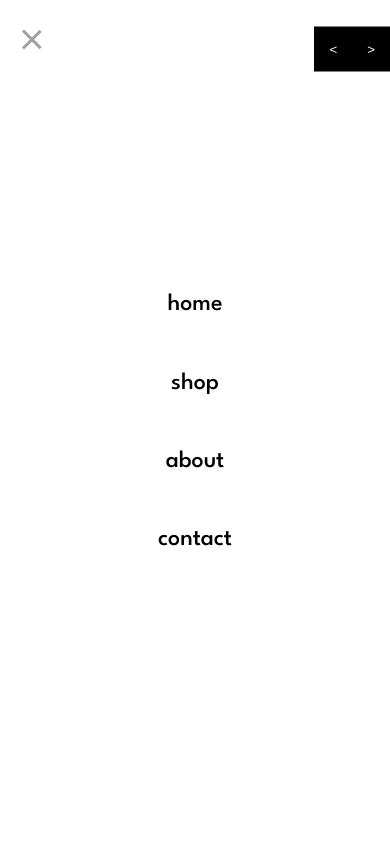
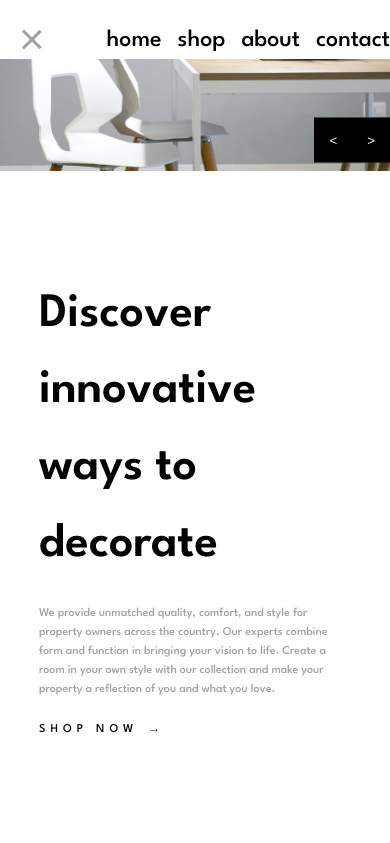
Before and after one commit to savg92/furniture_vainillaJs, a plain HTML site: page index.html in a window 390 px wide. Both pictures are taken after a click on the element 32 px from the left and 39 px from the top of the page. Shown: the top 843 px of the page. Drawn offline with Linux system fonts and the light colour scheme.

Commit message:
Refactor header styles and add mobile menu functionality

```diff
--- a/css/style.css
+++ b/css/style.css
@@ -27,8 +27,9 @@ header {
 
 nav {
   display: flex;
-  justify-content: space-between;
+  /* justify-content: space-between; */
   align-items: center;
+  /* position: fixed; */
 }
 
 .menu-icon {
@@ -38,17 +39,27 @@ nav {
   z-index: 20;
 }
 
+.menu-icon.active + .bar {
+  z-index: 20;
+}
+
 .bar {
   width: 25px;
   height: 3px;
-  background-color: black;
+  background-color: white;
   margin: 3px 0;
   transition: 0.4s;
+  /* position: fixed; */
 }
 
 .logo {
-  font-size: 24px;
-  font-weight: bold;
+    font-size: 24px;
+    font-weight: bold;
+    /* justify-self: auto; */
+    /* display: flex; */
+    /* align-items: center; */
+    /* justify-content: center; */
+    margin: auto;
 }
 
 nav ul {
@@ -58,19 +69,21 @@ nav ul {
   top: 0;
   left: 0;
   width: 100%;
-  height: 100%;
+  height: 7%;
   background-color: white;
-  flex-direction: column;
-  justify-content: center;
-  align-items: center;
+  justify-content: flex-end;
+  align-items: flex-end;
 }
 
 nav ul.show {
   display: flex;
+  gap: 1rem;
+  /* margin: 0 1rem; */
+  /* z-index: 100; */
 }
 
 nav ul li {
-  margin: 20px 0;
+    margin: 2rem 0 0 0rem;
 }
 
 nav ul li a {
@@ -80,10 +93,12 @@ nav ul li a {
   font-size: 24px;
 }
 
+
 /* Animated hamburger icon */
 .menu-icon.active .bar:nth-child(1) {
   transform: rotate(-45deg) translate(-7px, 6px);
-  background-color: var(--color-dark-gray)
+  background-color: var(--color-dark-gray);
+  /* position: fixed; */
 }
 
 .menu-icon.active .bar:nth-child(2) {
@@ -92,7 +107,8 @@ nav ul li a {
 
 .menu-icon.active .bar:nth-child(3) {
   transform: rotate(45deg) translate(-7px, -6px);
-    background-color: var(--color-dark-gray)
+    background-color: var(--color-dark-gray);
+    /* position: fixed; */
 }
 
 
@@ -102,7 +118,7 @@ nav ul li a {
 #hero {
     display: grid;
     grid-template-columns: 2fr 1fr;
-    height: 80vh;
+    height: 100vh;
     /* height: 80% */
 }
 
@@ -135,9 +151,9 @@ nav ul li a {
 
 .btn-container {
     position: absolute;
-    bottom: -3%;
+    bottom: -4%;
     display: flex;
-    z-index: 100;
+    /* z-index: 100; */
 }
 
 .slider-btn {
@@ -170,6 +186,7 @@ nav ul li a {
     display: flex;
     flex-direction: column;
     justify-content: center;
+    /* height: inherit; */
 }
 
 h1 {
@@ -235,7 +252,7 @@ h2 {
     }
 
     #hero #about {
-        height: 40vh;
+        height: 100vh;
     }
 
     .btn-container {
@@ -258,11 +275,11 @@ h2 {
     }
 
         #hero #about {
-        height: 40vh;
+        height: 100vh;
     }
 
     .btn-container {
-        bottom: -8%;
+        bottom: -11%;
     }
 
     .hero-content, .about-content {
@@ -309,5 +326,10 @@ h2 {
 
     nav ul li a {
         font-size: 16px;
+        color: var(--color-white);
+    }
+
+    .logo {
+        margin: 0;
     }
 }
--- a/index.html
+++ b/index.html
@@ -34,10 +34,10 @@
 					/>
 				</div>
 				<ul id="menu">
-					<li><a href="#home">home</a></li>
-					<li><a href="#shop">shop</a></li>
-					<li><a href="#about">about</a></li>
-					<li><a href="#contact">contact</a></li>
+					<li><a class='header-link' href="#home">home</a></li>
+					<li><a class='header-link' href="#shop">shop</a></li>
+					<li><a class='header-link' href="#about">about</a></li>
+					<li><a class='header-link' href="#contact">contact</a></li>
 				</ul>
 			</nav>
 		</header>
--- a/js/slider.js
+++ b/js/slider.js
@@ -60,9 +60,13 @@ document.addEventListener('DOMContentLoaded', function () {
 document.addEventListener('DOMContentLoaded', function () {
 	const menuToggle = document.getElementById('menuToggle');
 	const menu = document.getElementById('menu');
+	// const listItems = menu.querySelectorAll('.header-link');
 
 	menuToggle.addEventListener('click', function () {
 		this.classList.toggle('active');
 		menu.classList.toggle('show');
+		// listItems.forEach((item) => {
+		// 	item.color = 'black';
+		// });
 	});
 });
```
